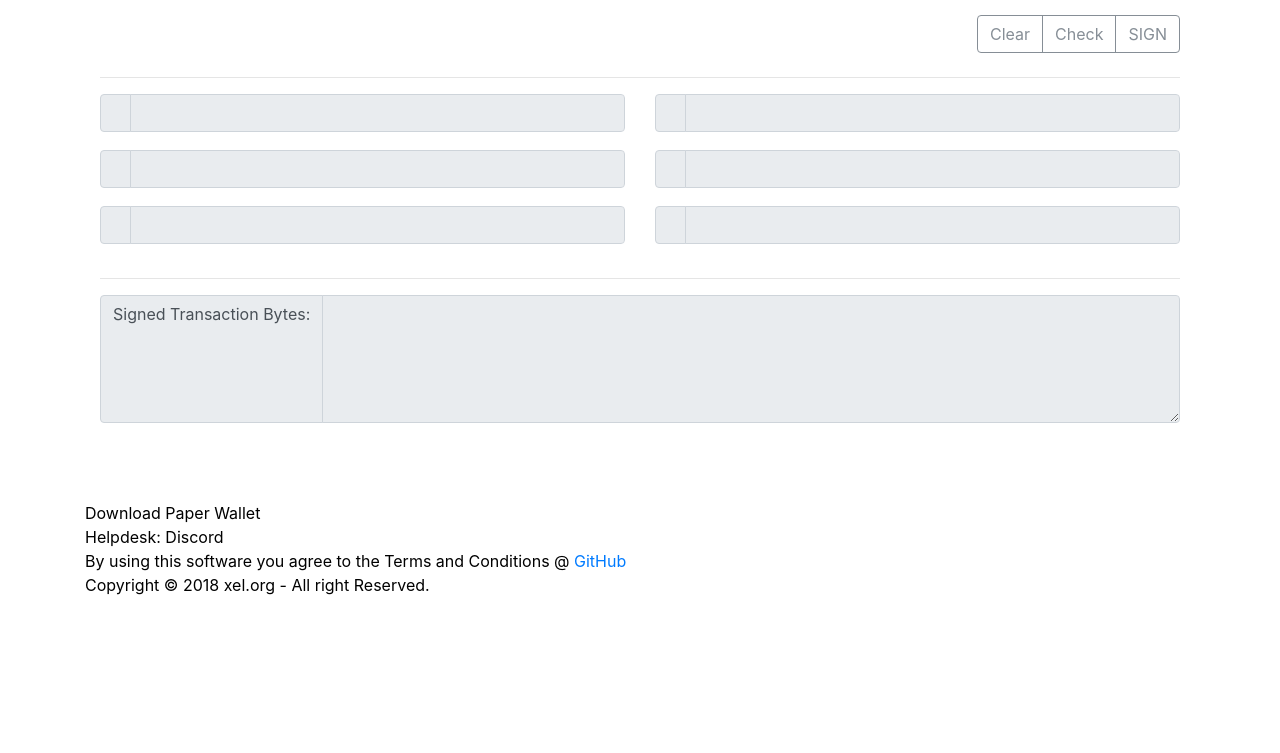
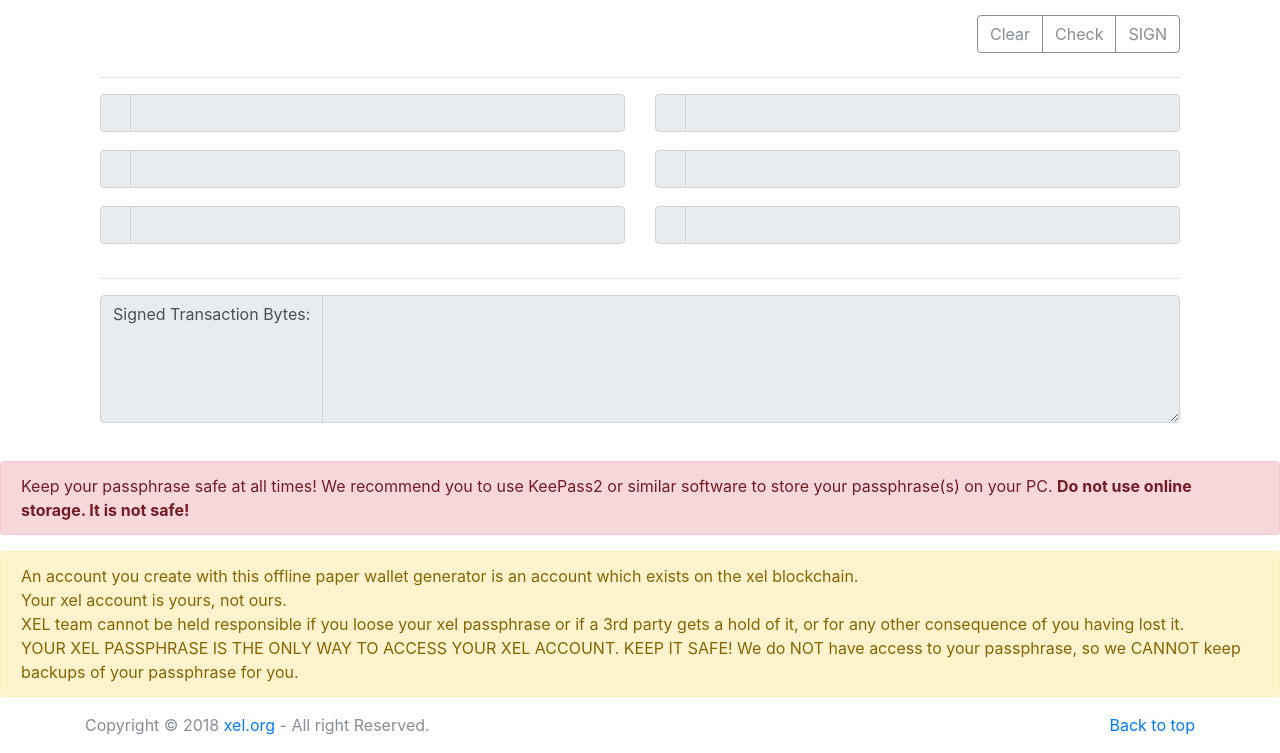
Before and after one commit to xel-software/xel-paper-wallet, a plain HTML site: page index.html in a window 1280 px wide. Shown: the part 2002-2755 px from the top of the page. Before the commit the page ends 2627 px from the top, so only its background shows below. Drawn offline with Linux system fonts and the light colour scheme.

Commit message:
update logo and gui

```diff
--- a/index.html
+++ b/index.html
@@ -2,10 +2,11 @@
 <head>
     <meta name="viewport" content="width=device-width, initial-scale=1">
     <meta http-equiv="Content-type" content="text/html; charset=UTF-8">
+    <link rel="icon" type="image/x-icon" class="js-site-favicon" href="img/16x16.png">
     <link rel="stylesheet" href="css/bootstrap.min.css" type="text/css" media="all">
     <link rel="stylesheet" href="css/sigbro.css" type="text/css" media="all">
     <meta name="viewport" content="width=device-width, initial-scale=1">
-    <title>Paper Wallet</title>
+    <title>Paper Wallet v 1.0</title>
   </head>
 <body>
 <section class="jumbotron text-center">
@@ -421,17 +422,27 @@
       </div> <!-- /container -->
     </section>
   </main>
-
-  <footer class='footer d-print-none'>
-        <div class="container" ><div class="row"><div class="col-12 sigbro-text-footer">
-            <a class="sigbro-href-footer" href="https://github.com/xel-software/xel-paper-wallet/archive/master.zip" target=_blank>Download Paper Wallet</a>
-            <br>
-            Helpdesk: <a class="sigbro-href-footer" href="https://link.xel.org/discord" target=_blank>Discord</a>
-            <br>
-            By using this software you agree to the Terms and Conditions @ <a href="https://github.com/xel-software/xel-paper-wallet/blob/master/README.md" <class="sigbro-href-footer" target=_blank">GitHub</a>
-            <br>
-            <a class="sigbro-href-footer" href="https://xel.org/" target=_blank>Copyright © 2018 xel.org - All right Reserved.</a>
-            </div></div>
+   <div class="row">
+  <div class="col">
+  <div class="alert alert-danger" role="alert">Keep your passphrase safe at all times! We recommend you to use KeePass2 or similar software to store your passphrase(s) on your PC. <strong>Do not use online storage. It is not safe!</strong></div>
+  <div class="alert alert-warning" role="alert">
+    An account you create with this offline paper wallet generator is an account which exists on the xel blockchain.
+    <br>Your xel account is yours, not ours.
+    <br>XEL team cannot be held responsible if you loose your xel passphrase or if a 3rd party gets a hold of it, or for any other consequence of you having lost it.
+    <br>YOUR XEL PASSPHRASE IS THE ONLY WAY TO ACCESS YOUR XEL ACCOUNT. KEEP IT SAFE! We do NOT have access to your passphrase, so we CANNOT keep backups of your passphrase for you.
+  </div>
+</div>
+</div>
+</div>
+</main>
+<footer class="text-muted">
+<div class="container">
+<p class="float-right">
+<a href="#">Back to top</a>
+</p>
+<p>Copyright © 2018 <a href="https://xel.org">xel.org</a> - All right Reserved.</p>
+</div>
+</footer>
 
 
     </div>
```
Also changed, not shown: img/16x16.png (added), img/3400x3400.png (deleted).
